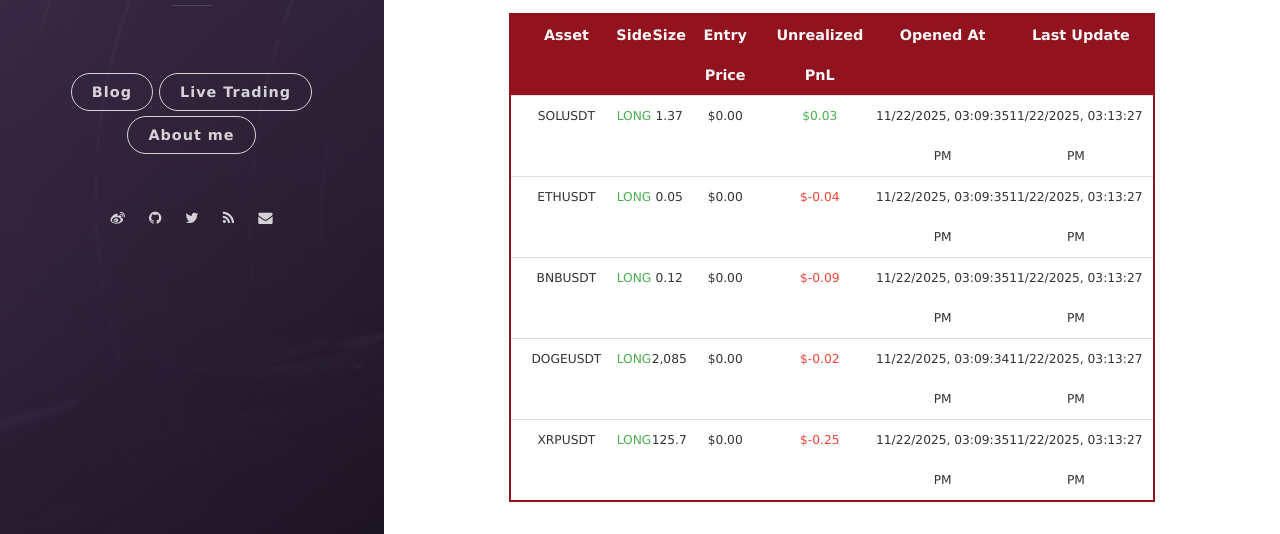
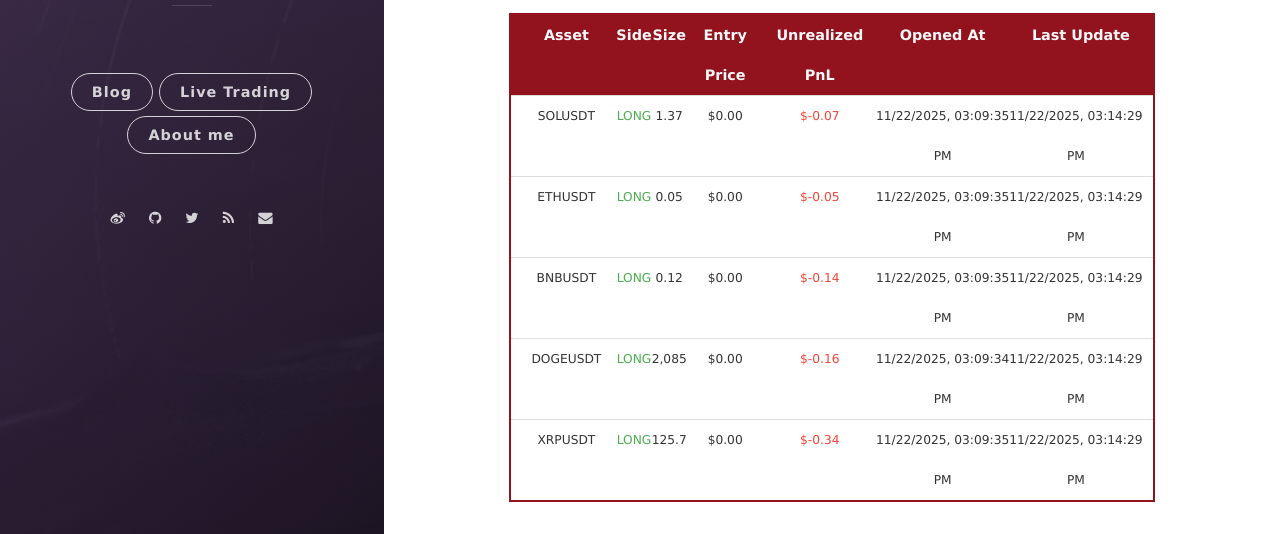
Before and after one commit to leeyegy/leeyegy.github.io, a Jekyll site: the page built from live-trading.html, in a window 1280 px wide and 1188 px high. Shown: the part 586-1120 px from the top of the window. Built offline with Jekyll 4.4.1, drawn with Linux system fonts in a browser that asks for light colours; nearby versions of some CDN libraries.

Commit message:
AccountMonitor: refresh positions 2025-11-22T23:14:29+08:00

```diff
--- a/assets/data/binance/positions.json
+++ b/assets/data/binance/positions.json
@@ -4,44 +4,44 @@
     "side": "LONG",
     "size": 1.37,
     "entryPrice": 0.0,
-    "unrealizedPnl": 0.0274,
+    "unrealizedPnl": -0.06602647,
     "openedAt": "2025-11-22T23:09:35+08:00",
-    "reportedAt": "2025-11-22T23:13:27+08:00"
+    "reportedAt": "2025-11-22T23:14:29+08:00"
   },
   {
     "symbol": "ETHUSDT",
     "side": "LONG",
     "size": 0.05,
     "entryPrice": 0.0,
-    "unrealizedPnl": -0.04,
+    "unrealizedPnl": -0.0504655,
     "openedAt": "2025-11-22T23:09:35+08:00",
-    "reportedAt": "2025-11-22T23:13:27+08:00"
+    "reportedAt": "2025-11-22T23:14:29+08:00"
   },
   {
     "symbol": "BNBUSDT",
     "side": "LONG",
     "size": 0.12,
     "entryPrice": 0.0,
-    "unrealizedPnl": -0.08952921,
+    "unrealizedPnl": -0.1356,
     "openedAt": "2025-11-22T23:09:35+08:00",
-    "reportedAt": "2025-11-22T23:13:27+08:00"
+    "reportedAt": "2025-11-22T23:14:29+08:00"
   },
   {
     "symbol": "DOGEUSDT",
     "side": "LONG",
     "size": 2085.0,
     "entryPrice": 0.0,
-    "unrealizedPnl": -0.02085,
+    "unrealizedPnl": -0.158877,
     "openedAt": "2025-11-22T23:09:34+08:00",
-    "reportedAt": "2025-11-22T23:13:27+08:00"
+    "reportedAt": "2025-11-22T23:14:29+08:00"
   },
   {
     "symbol": "XRPUSDT",
     "side": "LONG",
     "size": 125.7,
     "entryPrice": 0.0,
-    "unrealizedPnl": -0.2514,
+    "unrealizedPnl": -0.34407735,
     "openedAt": "2025-11-22T23:09:35+08:00",
-    "reportedAt": "2025-11-22T23:13:27+08:00"
+    "reportedAt": "2025-11-22T23:14:29+08:00"
   }
 ]
```
